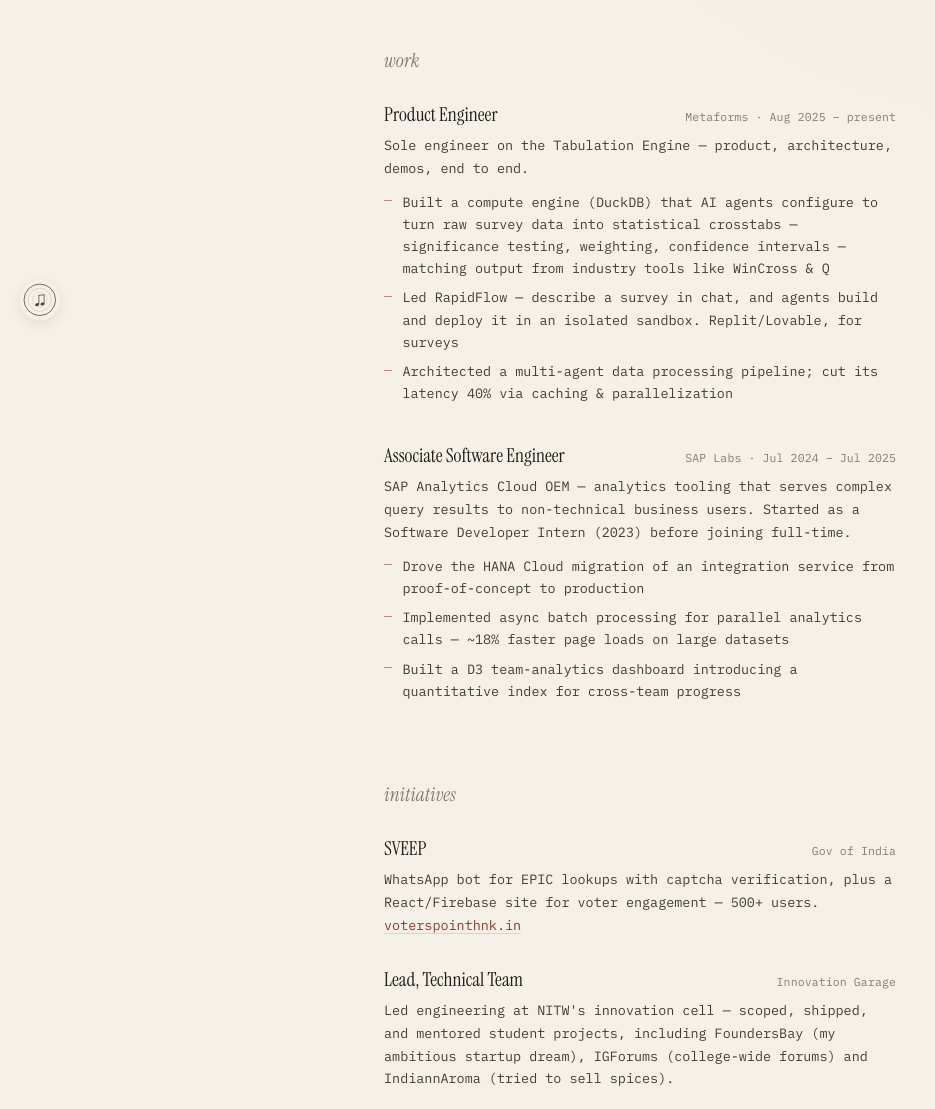
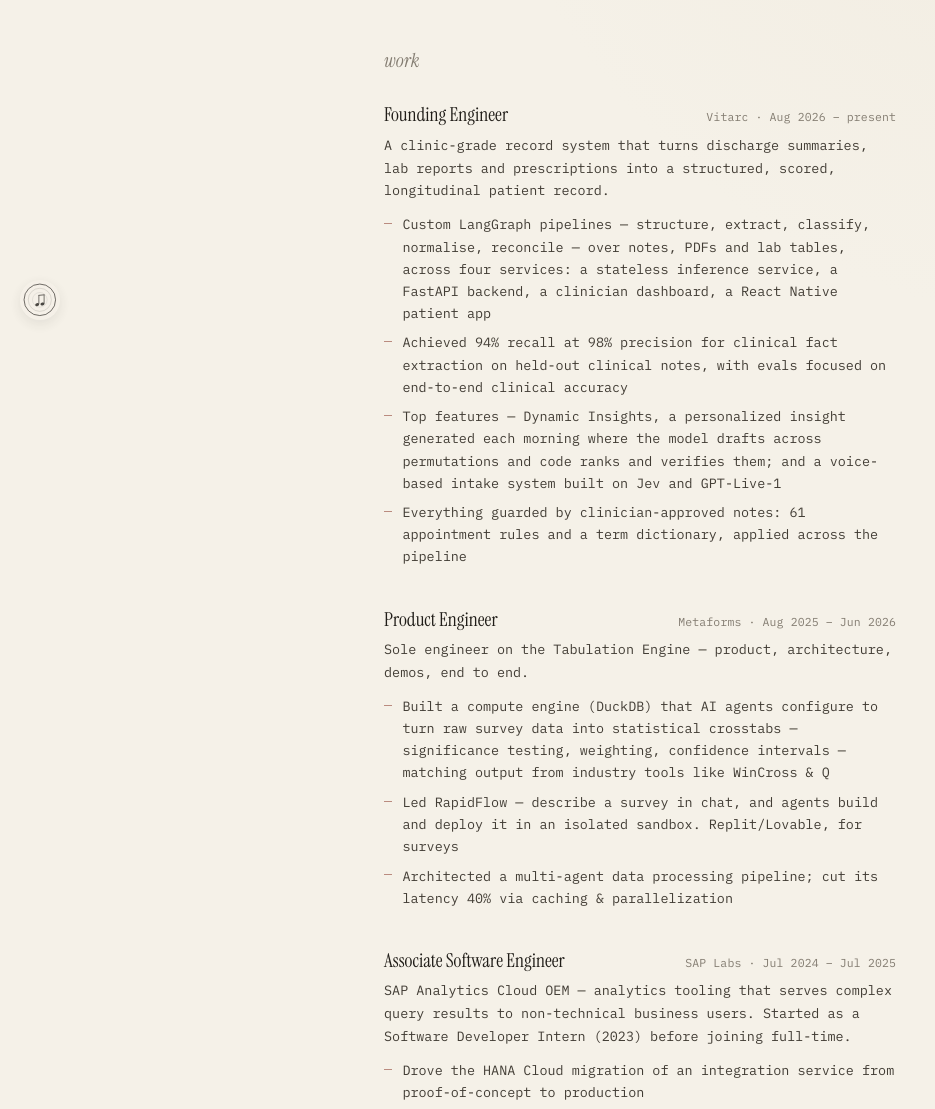
Before and after one commit to rumbleroii/rumbleroii.github.io, a website: page index.html in a window 1280 px wide. Shown: the part 460-1569 px from the top of the page, without its empty margins (0-935 px from the left). Drawn offline with Linux system fonts and the light colour scheme.

Commit message:
Add Vitarc founding engineer entry and trim intro copy.

```diff
--- a/index.html
+++ b/index.html
@@ -65,8 +65,25 @@
 
           <article class="entry">
             <div class="entry-top">
+              <h3>Founding Engineer</h3>
+              <span class="entry-meta">Vitarc · Aug 2026 – present</span>
+            </div>
+            <p class="entry-note">
+              A clinic-grade record system that turns discharge summaries, lab reports and
+              prescriptions into a structured, scored, longitudinal patient record.
+            </p>
+            <ul class="highlights">
+              <li>Custom LangGraph pipelines — structure, extract, classify, normalise, reconcile — over notes, PDFs and lab tables, across four services: a stateless inference service, a FastAPI backend, a clinician dashboard, a React Native patient app</li>
+              <li>Achieved 94% recall at 98% precision for clinical fact extraction on held-out clinical notes, with evals focused on end-to-end clinical accuracy</li>
+              <li>Top features — Dynamic Insights, a personalized insight generated each morning where the model drafts across permutations and code ranks and verifies them; and a voice-based intake system built on Jev and GPT-Live-1</li>
+              <li>Everything guarded by clinician-approved notes: 61 appointment rules and a term dictionary, applied across the pipeline</li>
+            </ul>
+          </article>
+
+          <article class="entry">
+            <div class="entry-top">
               <h3>Product Engineer</h3>
-              <span class="entry-meta">Metaforms · Aug 2025 – present</span>
+              <span class="entry-meta">Metaforms · Aug 2025 – Jun 2026</span>
             </div>
             <p class="entry-note">
               Sole engineer on the Tabulation Engine — product, architecture, demos, end to end.
```
